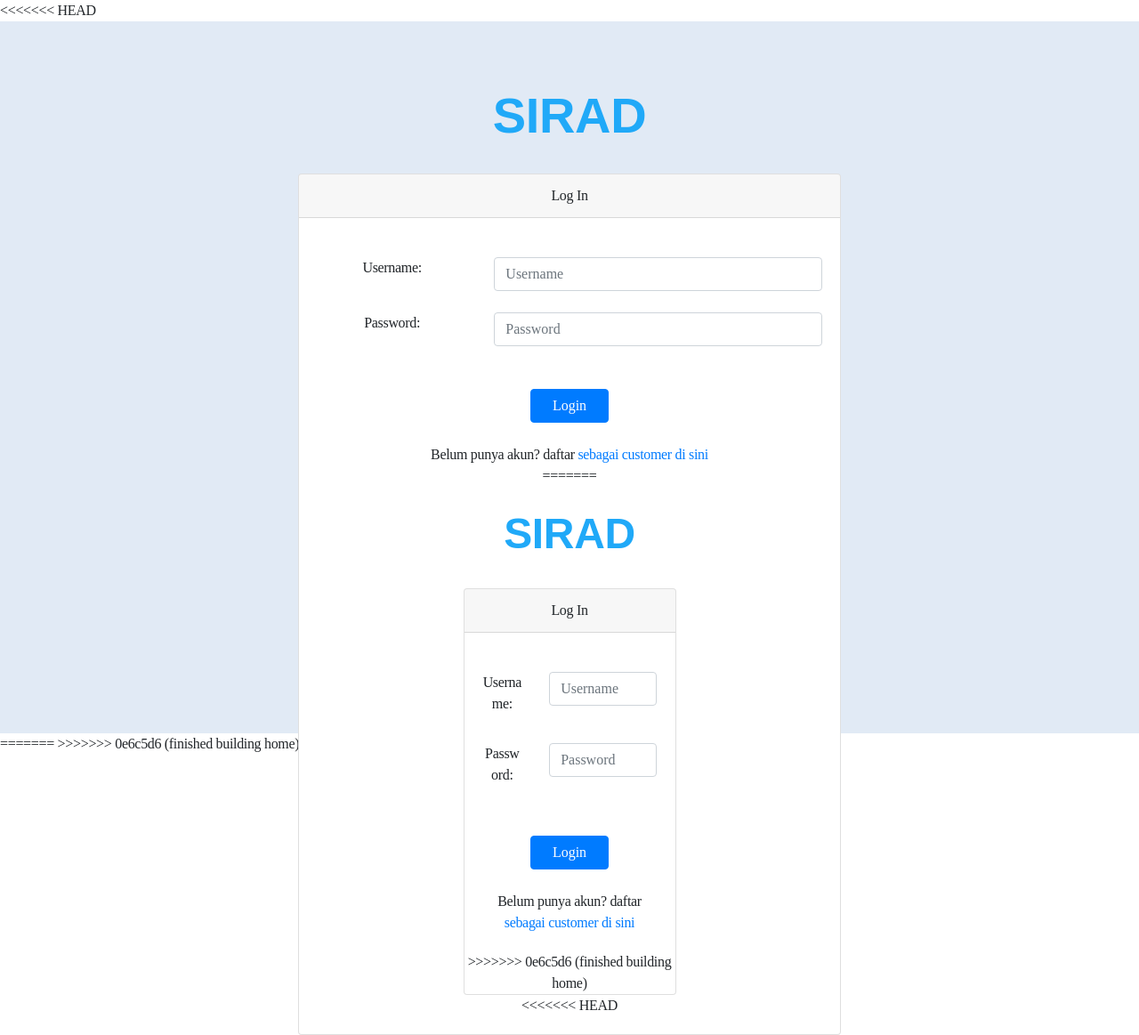
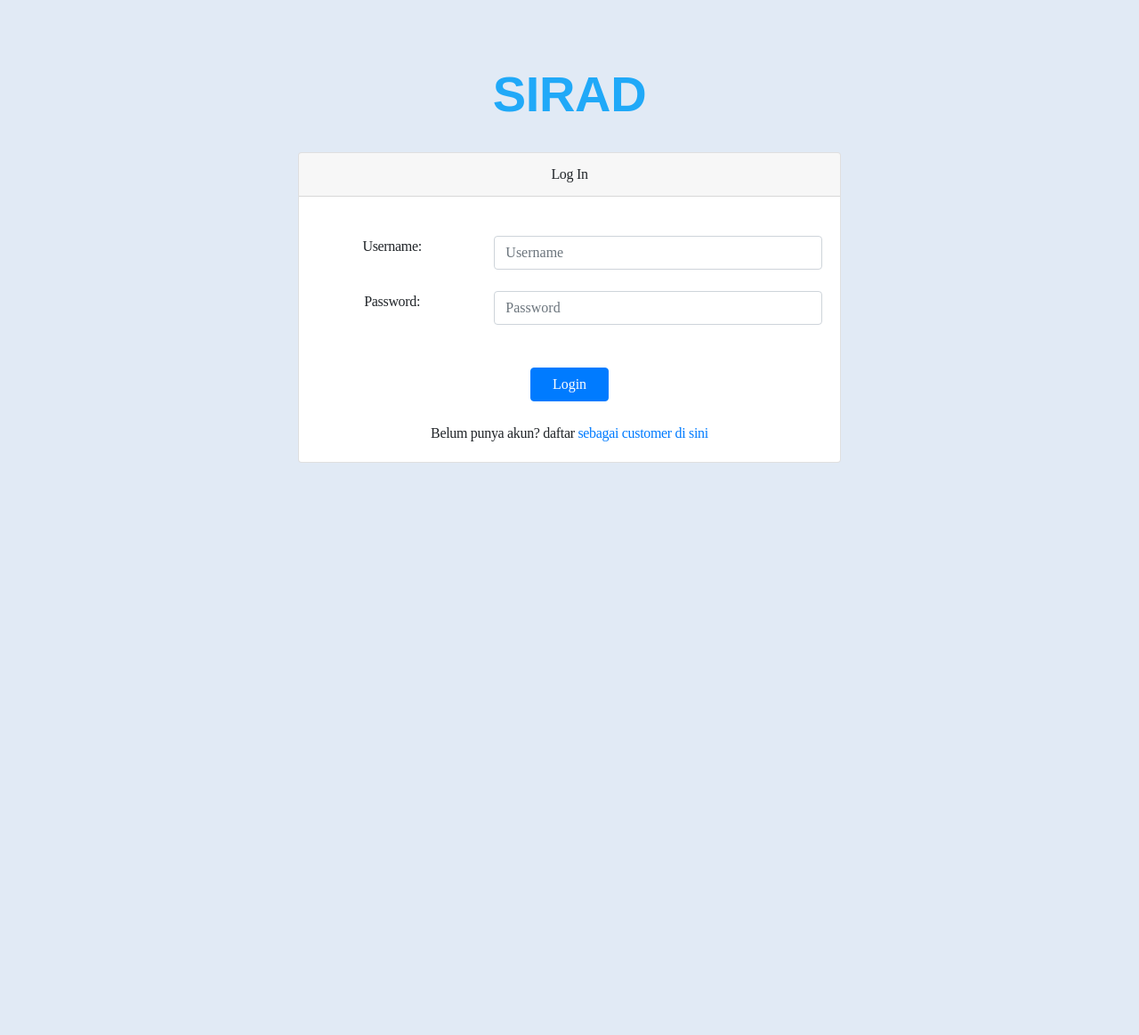
Before and after one commit to aikosulaiman/sirad-radhiyan, a Django app: page /login in a window 1280 px wide. Shown: the whole page at 89% size. After the commit the page ends 520 px from the top, so only its background shows below. Run offline with Django 4.2, Linux system fonts and the light colour scheme; some web fonts are replaced.

Commit message:
Fix merge conflicts

```diff
--- a/loginlogout/templates/login.html
+++ b/loginlogout/templates/login.html
@@ -1,5 +1,4 @@
 {% extends 'static.html' %} {% block content %}
-<<<<<<< HEAD
 <!-- Outer Row -->
 <main id="main">
     <section class="vh-100" style="background-color: #e1eaf5;">
@@ -47,70 +46,12 @@
                                     Belum punya akun? daftar <a href="#">sebagai customer di sini</a>
                                 </div>
                             </form>
-=======
-<div class="container">
-    <!-- Outer Row -->
-    <main id="main">
-        <section>
-            <div class="container-fluid text-center">
-                <br>
-                <h2 style="color:#20a9f8;
-                font-family: 'Poppins', sans-serif;
-                font-size: 48px;
-                font-weight: 600;">SIRAD</h2>
-                <br>
-                <div class="row justify-content-center">
-                    <div class="col-md-6">
-                        <div class="card">
-                            <div class="card-header">
-                                Log In
-                            </div>
-                            <div class="card-body">
-                                <form class="user" method="POST">
-                                    {% csrf_token %} {% if form.errors %}
-                                    <div class="alert alert-danger" role="alert">
-                                        {{ form.non_field_errors }}
-                                    </div>
-                                    {% endif %}
-                                    <div class="form-group">
-                                        <div class="row mt-4">
-                                            <label class="col-sm-4">Username:</label>
-                                            <div class="col-sm-8">
-                                                <input type="text" name="{{ form.username.name }}" class="form-control" id="username" placeholder="Username" required>
-                                            </div>
-                                        </div>
-                                    </div>
-                                    <div class="form-group">
-                                        <div class="row mt-4">
-                                            <label class="col-sm-4">Password:</label>
-                                            <div class="col-sm-8">
-                                                <input type="password" name="{{ form.password.name }}" class="form-control" id="password" placeholder="Password" required>
-                                            </div>
-                                        </div>
-                                    </div>
-                                    <div class="mt-5 text-center">
-                                        <button class="btn btn-primary px-4" type="submit" value="Login">Login</button>
-                                    </div>
-                                    <br>
-                                    <div>
-                                        Belum punya akun? daftar <a href="#">sebagai customer di sini</a>
-                                    </div>
-                                </form>
-                            </div>
->>>>>>> 0e6c5d6 (finished building home)
                         </div>
                     </div>
                 </div>
             </div>
-<<<<<<< HEAD
         </div>
         </div>
     </section>
 </main>
-=======
-</div>
-</section>
-</main>
-</div>
->>>>>>> 0e6c5d6 (finished building home)
 {% endblock content %}
```
Also changed, not shown: loginlogout/views.py (line endings or trailing spaces).
